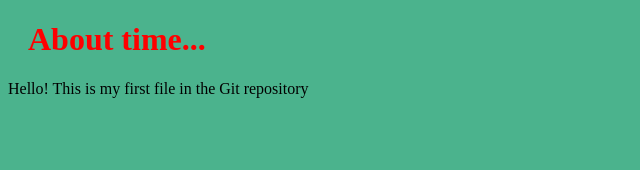
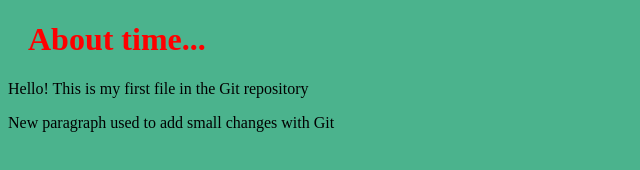
Before and after one commit to BogadoLucasDemian/practiceProjects, a plain HTML site: page index.html in a window 1280 px wide. Shown: the whole page, without its empty margins (0-640 px from the left). Drawn offline with Linux system fonts and the light colour scheme.

Commit message:
Adding small changes without staging

```diff
--- a/index.html
+++ b/index.html
@@ -9,6 +9,6 @@
 	<body>
 		<h1>About time...</h1>
 		<p>Hello! This is my first file in the Git repository</p>
-
+		<p>New paragraph used to add small changes with Git</p>
 	</body>
 </html>
```
